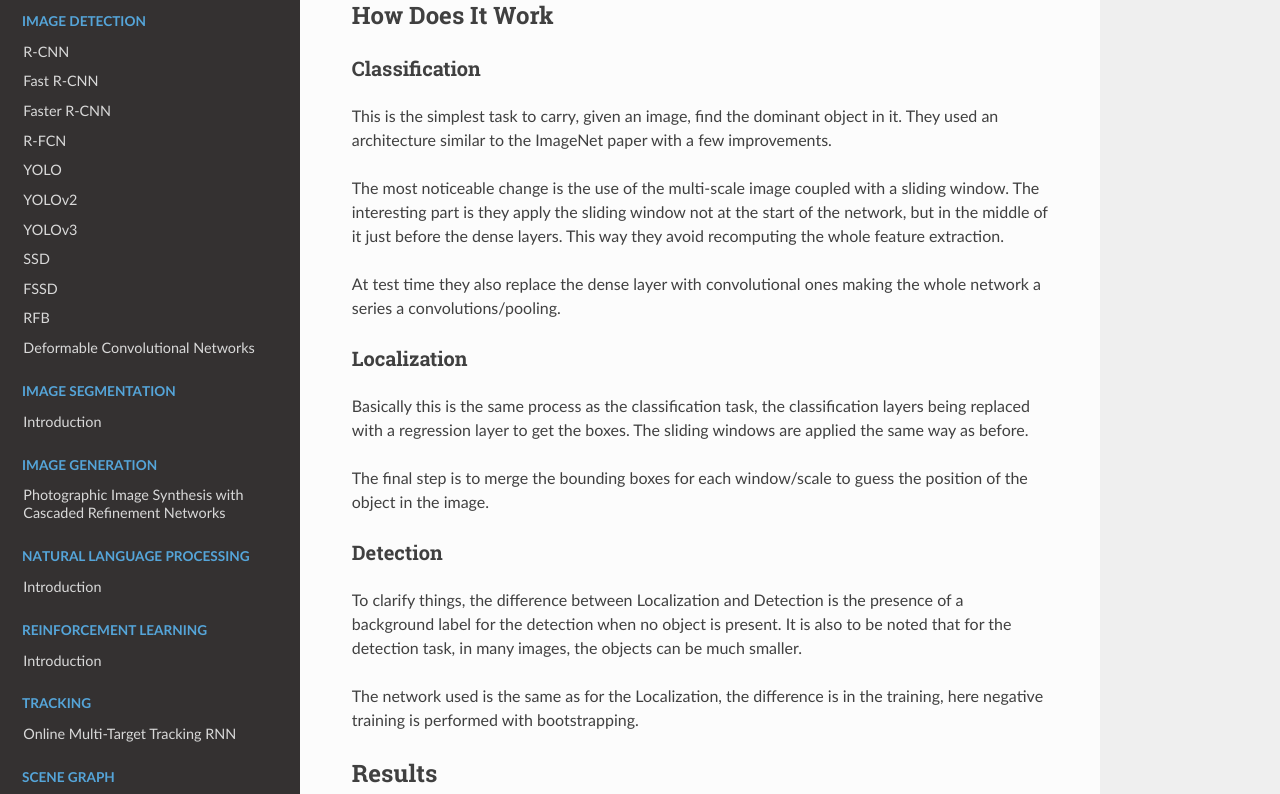
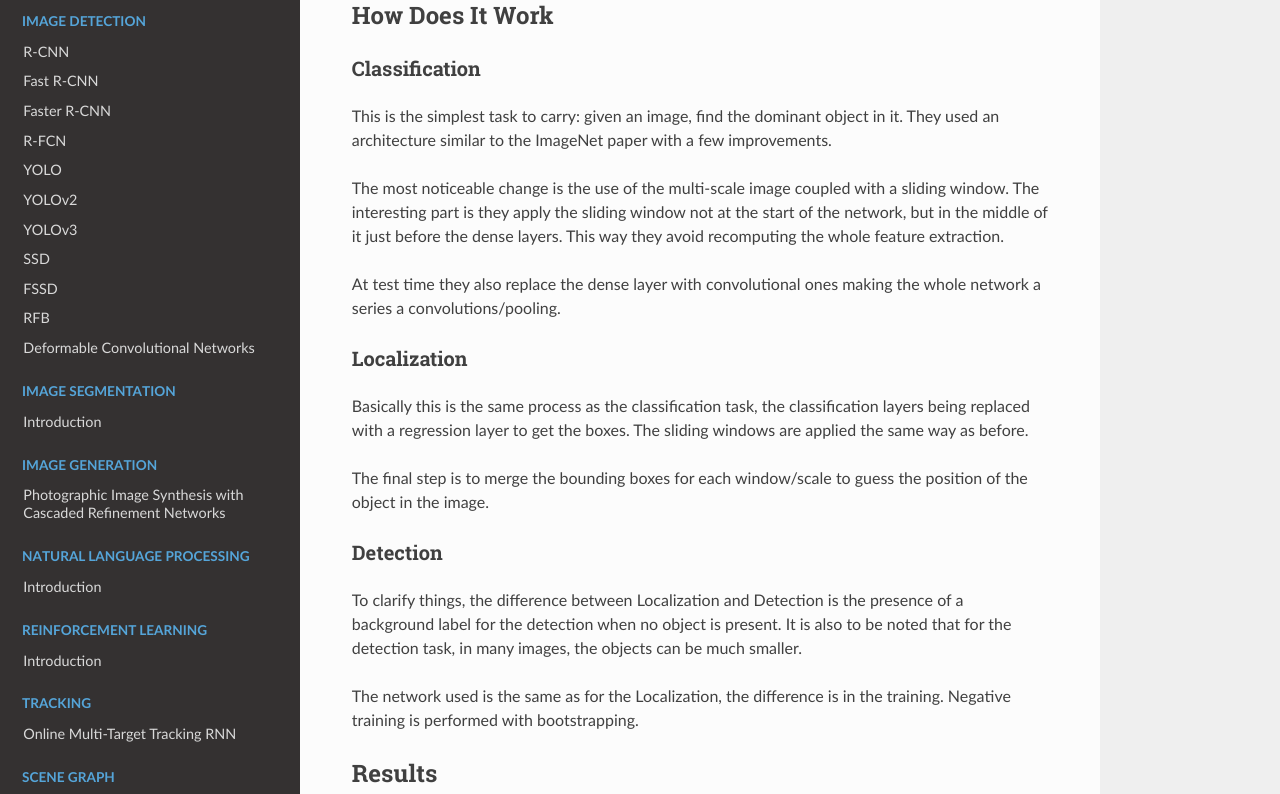
Before and after one commit to D3lt4lph4/papers, an MkDocs documentation site: the page built from docs/imageclassif/overfeat.md, in a window 1280 px wide and 1400 px high, scrolled down 604 px. Shown: the part 245-1039 px from the top of the window. Built offline with MkDocs 1.6.1, drawn with Linux system fonts in a browser that asks for light colours; nearby versions of some CDN libraries; old or Windows-style settings are respelled for this version of MkDocs; some of the changed text lies outside the part shown.

Commit message:
small corrections

```diff
--- a/docs/imageclassif/overfeat.md
+++ b/docs/imageclassif/overfeat.md
@@ -25,7 +25,7 @@ Finally, to give an idea of the results, it was number one at the time on detect
 
 ### Classification
 
-This is the simplest task to carry, given an image, find the dominant object in it. They used an architecture similar to the ImageNet paper with a few improvements.
+This is the simplest task to carry: given an image, find the dominant object in it. They used an architecture similar to the ImageNet paper with a few improvements.
 
 The most noticeable change is the use of the multi-scale image coupled with a sliding window. The interesting part is they apply the sliding window not at the start of the network, but in the middle of it just before the dense layers. This way they avoid recomputing the whole feature extraction.
 
@@ -41,7 +41,7 @@ The final step is to merge the bounding boxes for each window/scale to guess the
 
 To clarify things, the difference between Localization and Detection is the presence of a background label for the detection when no object is present. It is also to be noted that for the detection task, in many images, the objects can be much smaller.
 
-The network used is the same as for the Localization, the difference is in the training, here negative training is performed with bootstrapping.
+The network used is the same as for the Localization, the difference is in the training. Negative training is performed with bootstrapping.
 
 
 ## Results
```
Also changed, not shown: other parts of docs/imageclassif/overfeat.md (+1 -1 lines).
